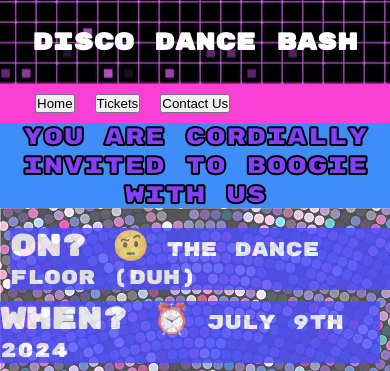
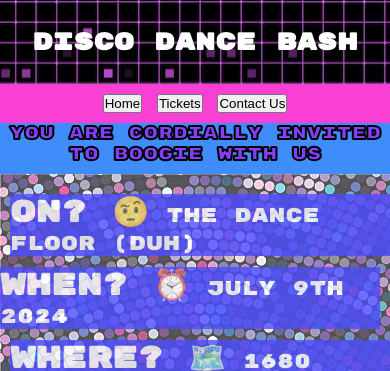
Before and after one commit to macaroonforu/School-Dance-Webpack, a website built with webpack: page dist/index.html in a window 390 px wide. Shown: the top 371 px of the page. Built offline with nearby package versions, Linux system fonts and the light colour scheme; a web font is replaced by a local one.

Commit message:
Now, home page is very nice

```diff
--- a/dist/index.html
+++ b/dist/index.html
@@ -4,7 +4,7 @@
     <meta charset="UTF-8">
     <meta http-equiv="X-UA-Compatible" content="IE=edge">
     <meta name="viewport" content="width=device-width, initial-scale=1.0">
-    <title>Document</title>
+    <title>Disco Dance</title>
     <link href="https://fonts.googleapis.com/css2?family=Castoro+Titling&family=Gruppo&family=Petit+Formal+Script&family=Rubik+Mono+One&display=swap" rel="stylesheet">
     <link rel = "stylesheet" href = "./style.css">
 
--- a/dist/style.css
+++ b/dist/style.css
@@ -5,7 +5,6 @@
     --cognac: #8E7C64;
     --cursive: 'Petit Formal Script', cursive;
 }
-
 
 *,
 *::before,
@@ -19,8 +18,6 @@ html {
   box-sizing: border-box;
   font-size: 10px;
 }
-
-
 
 .title{
     display: flex;
@@ -114,7 +111,7 @@ div>p {
 }
 
 .home{
-    height: 66vh;
+    height: 70vh;
     background-size: 76%;
     background: url(images/disco4.jpg);
     opacity: 70%
@@ -137,12 +134,6 @@ div>p {
     align-self: flex-end;
 }
 
-.main-div{
-    height: 76vh;
-}
-
-
-
 iframe{
     max-width: 25%;
     height: 25%;
@@ -153,9 +144,7 @@ iframe{
 }
 
 .links {
-    display: flex;
     gap: 20px;
-    min-width: 320px;
     margin: 10px;
     letter-spacing: 2px;
     font-size: 2rem;
@@ -182,6 +171,7 @@ footer{
     display: flex;
     justify-content: space-around;
     align-items: center;
+    z-index: 1;
 }
 
 footer>p{
@@ -190,11 +180,9 @@ footer>p{
     font-family: 'Rubik Mono One', sans-serif;
 }
 
-
-
 @media only screen and (max-width: 550){
     .links{
-        width: 100%;
+        width: 80%;
     }
 }
 
@@ -212,4 +200,9 @@ footer>p{
     .right{
         align-self: auto;
     }
+
+    .title{
+        font-size: 1.75rem;
+        height: 6vh;
+    }
 }
```
